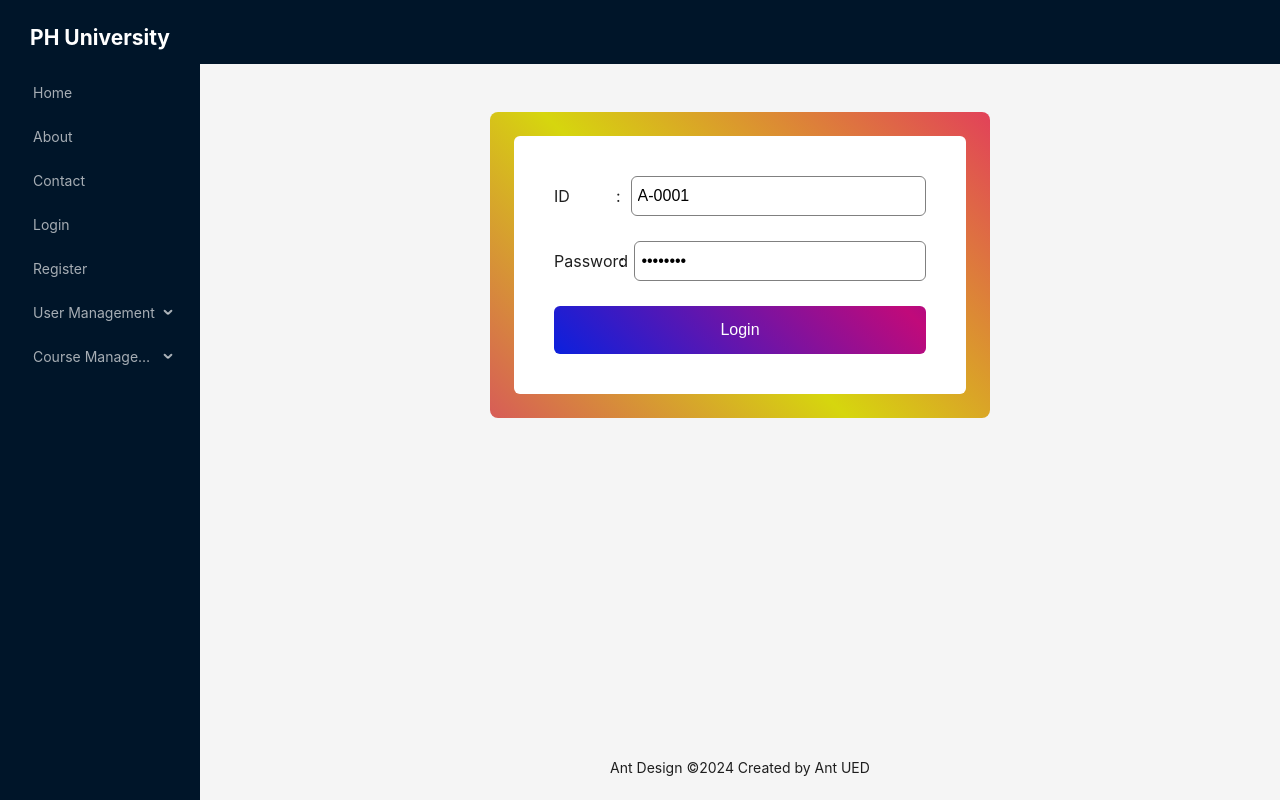
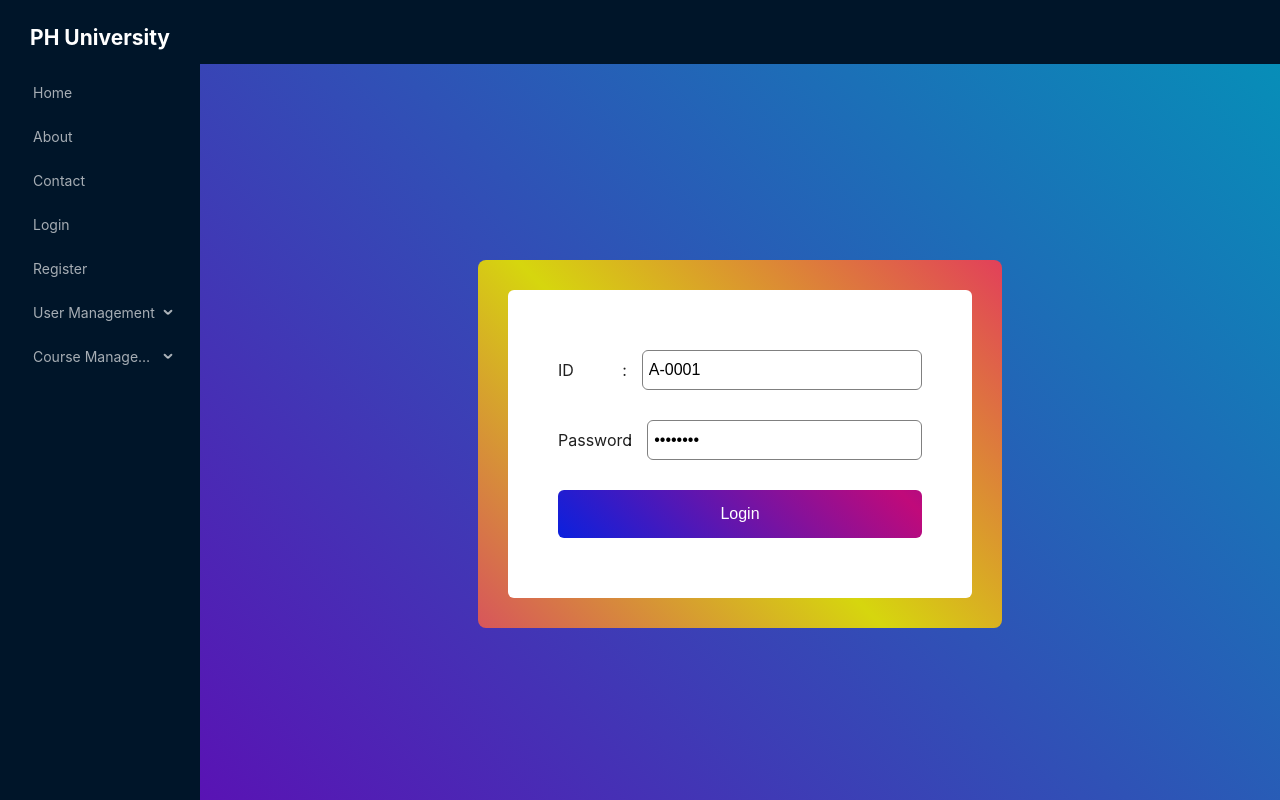
Before and after one commit to Robin0787/PH-University-Client, a React (Vite) app: page /login in a window 1280 px wide. Built offline with nearby package versions, Linux system fonts and the light colour scheme.

Commit message:
'Updated'

```diff
--- a/src/components/layout/MainLayout.tsx
+++ b/src/components/layout/MainLayout.tsx
@@ -3,7 +3,7 @@ import { Toaster } from "react-hot-toast";
 import { Outlet } from "react-router-dom";
 import Sidebar from "./Sidebar";
 
-const { Header, Content, Footer } = Layout;
+const { Header, Content } = Layout;
 
 const MainLayout = () => {
   return (
@@ -11,19 +11,12 @@ const MainLayout = () => {
       <Sidebar />
       <Layout>
         <Header style={{ padding: 0 }} />
-        <Content style={{ margin: "24px 16px 0" }}>
-          <div
-            style={{
-              padding: 24,
-              minHeight: 360,
-            }}
-          >
-            <Outlet />
-          </div>
+        <Content className="content-bg">
+          <Outlet />
         </Content>
-        <Footer style={{ textAlign: "center" }}>
+        {/* <Footer style={{ textAlign: "center" }}>
           Ant Design ©{new Date().getFullYear()} Created by Ant UED
-        </Footer>
+        </Footer> */}
       </Layout>
       <Toaster position="bottom-left" />
     </Layout>
--- a/src/index.css
+++ b/src/index.css
@@ -3,3 +3,9 @@
   margin: 0;
   box-sizing: border-box;
 }
+
+.content-bg {
+  height: 100%;
+  padding: 24px 16px 0;
+  background: linear-gradient(45deg, rgb(89, 19, 180), rgb(7, 142, 184));
+}
--- a/src/pages/login/Login.tsx
+++ b/src/pages/login/Login.tsx
@@ -39,9 +39,10 @@ const Login = () => {
   }
   if (error) {
     console.log(error);
-    toast.error(error?.data?.message);
+    toast.error(error?.data?.message || "Something went wrong!");
   }
   return (
+    <section className={style.mainContainer}>
       <form onSubmit={handleSubmit(handleLogin)}>
         <div className={style.container}>
           <div>
@@ -59,6 +60,7 @@ const Login = () => {
           </div>
         </div>
       </form>
+    </section>
   );
 };
 
--- a/src/pages/login/login.module.css
+++ b/src/pages/login/login.module.css
@@ -8,10 +8,18 @@
   );
 }
 
+.mainContainer {
+  height: inherit;
+  width: 100%;
+  display: flex;
+  justify-content: center;
+  align-items: center;
+}
+
 form {
   width: 90%;
   margin-inline: auto;
-  padding: 24px;
+  padding: 30px;
   border-radius: 8px;
   background: var(--gradient);
   background-size: 300%;
@@ -30,12 +38,12 @@ form {
 
 form .container {
   background-color: white;
-  padding: 30px;
+  padding: 50px 40px;
   border-radius: 6px;
   display: flex;
   flex-direction: column;
   justify-content: flex-start;
-  gap: 5px;
+  gap: 10px;
   font-size: 1rem;
 }
 
@@ -44,7 +52,7 @@ form .container div {
   display: flex;
   justify-content: space-between;
   align-items: center;
-  gap: 10px;
+  gap: 15px;
 }
 form .container div label {
   width: 15%;
```
Lines whose indentation alone changed are shown as unchanged.
